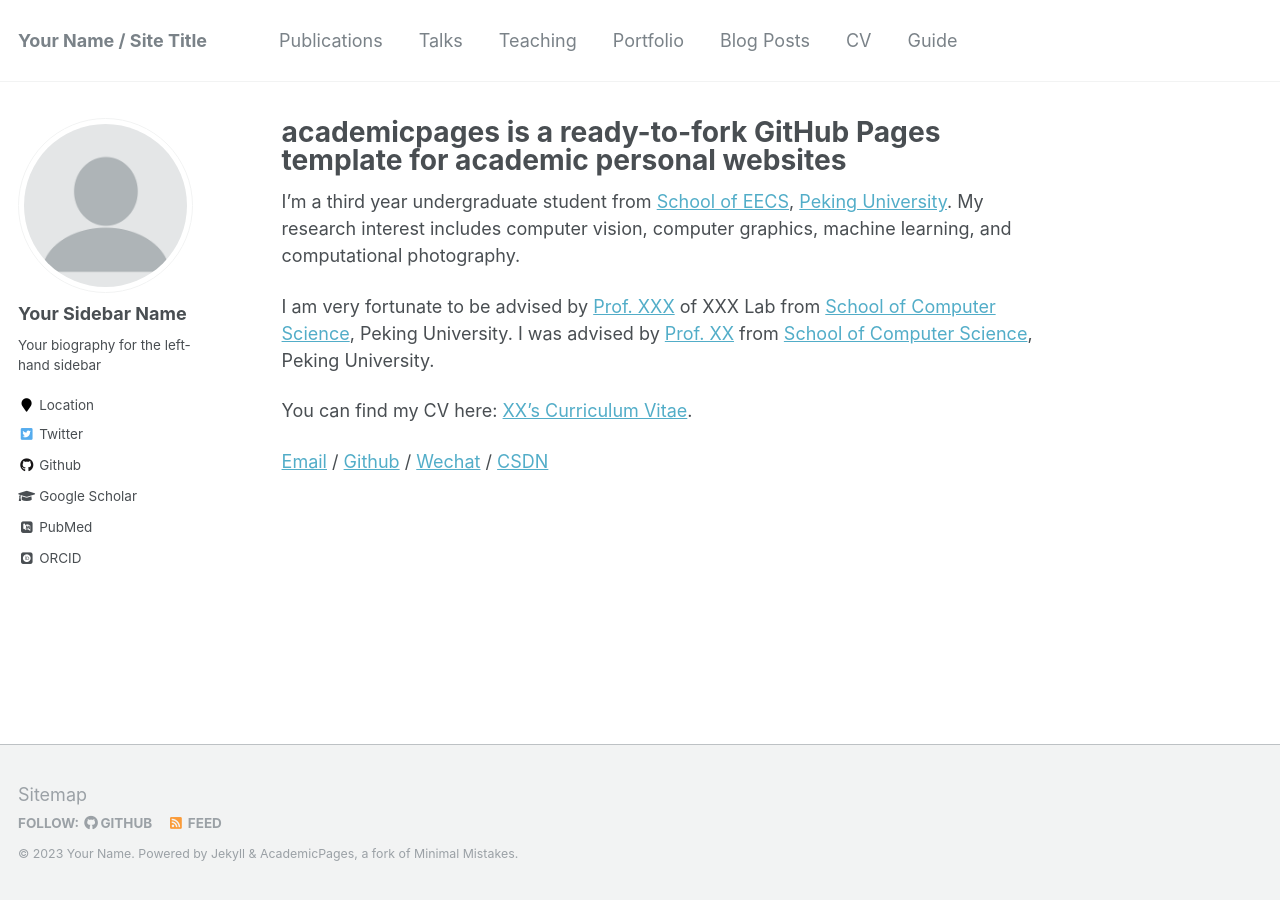
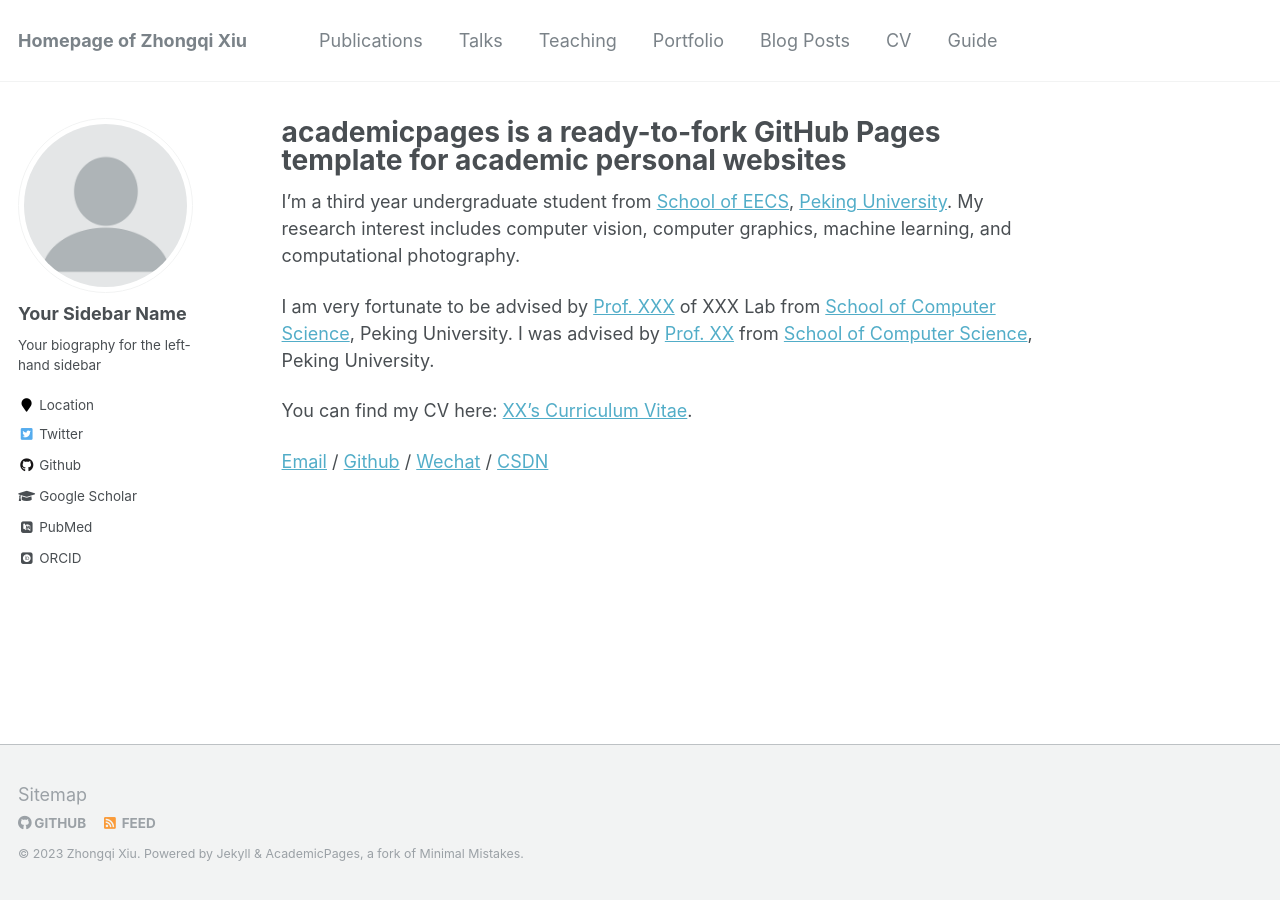
Before and after one commit to k-telux/k-telux.github.io, a Jekyll site: the page built from _pages/about.md, in a window 1280 px wide. Built offline with Jekyll 4.4.1, drawn with Linux system fonts in a browser that asks for light colours; some web fonts are replaced.

Commit message:
Update _config.yml

```diff
--- a/_config.yml
+++ b/_config.yml
@@ -6,14 +6,14 @@
 # `jekyll serve`. If you change this file, please restart the server process.
 
 # Site Settings
-locale                   : "en-US"
-title                    : "Your Name / Site Title"
+locale                   : "CN"
+title                    : "Homepage of Zhongqi Xiu"
 title_separator          : "-"
-name                     : &name "Your Name"
-description              : &description "personal description"
-url                      : https://academicpages.github.io # the base hostname & protocol for your site e.g. "https://mmistakes.github.io"
+name                     : &name "Zhongqi Xiu"
+description              : &description "Love Optics"
+url                      : https://k-telux.github.io # the base hostname & protocol for your site e.g. "https://mmistakes.github.io"
 baseurl                  : "" # the subpath of your site, e.g. "/blog"
-repository               : "academicpages/academicpages.github.io"
+repository               : "k-telux/k-telux.github.io"
 teaser                   :  # filename of teaser fallback teaser image placed in /images/, .e.g. "500x300.png"
 breadcrumbs              : false # true, false (default)
 words_per_minute         : 160
```
